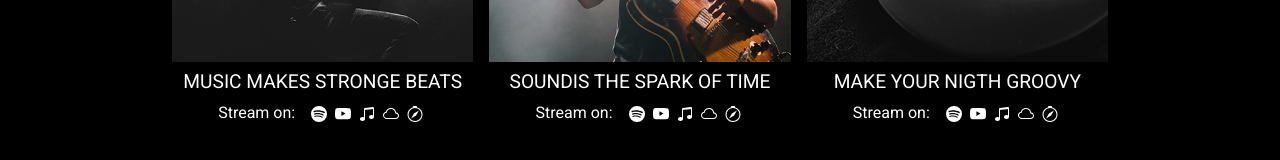
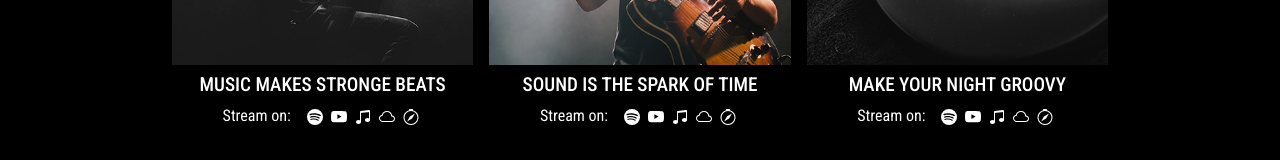
Before and after one commit to ViktorStevanovic/proj-html-vuejs, a Vue app: page / in a window 1280 px wide. Shown: the part 3176-3336 px from the top of the page. Built offline with nearby package versions, Linux system fonts and the light colour scheme.

Commit message:
changed some wrongly spelled words and modified font again

```diff
--- a/src/App.vue
+++ b/src/App.vue
@@ -26,8 +26,8 @@
 </script>
 <style lang="scss">
     @use './styles/general.scss';
-    @import url('https://fonts.googleapis.com/css2?family=Roboto:wght@300;400;700&display=swap');
-    #app {
-    font-family: 'Roboto', sans-serif;
-}
+    @import url('https://fonts.googleapis.com/css2?family=Roboto+Condensed:wght@300;400;500;700&display=swap');
+    #app{
+      font-family: 'Roboto Condensed', sans-serif;
+    }
 </style>
--- a/src/components/HeroSection.vue
+++ b/src/components/HeroSection.vue
@@ -164,7 +164,8 @@
         text-transform: uppercase;
 
         h1{
-            font-size: 4rem;
+            font-size: 5rem;
+            font-weight: 500;
         }
 
     }
--- a/src/js/store.js
+++ b/src/js/store.js
@@ -20,11 +20,11 @@
         },
         {
             thumb: '/src/assets/gallery5.jpg',
-            title: 'Soundis the spark of time'
+            title: 'Sound is the spark of time'
         },
         {
             thumb: '/src/assets/gallery6.jpg',
-            title: 'Make your nigth groovy'
+            title: 'Make your night groovy'
         },
 
     ],
--- a/src/styles/general.scss
+++ b/src/styles/general.scss
@@ -29,4 +29,5 @@
 .my-title{
     font-size: 3rem;
     text-transform: uppercase;
+    font-weight: bold;
 }
```
